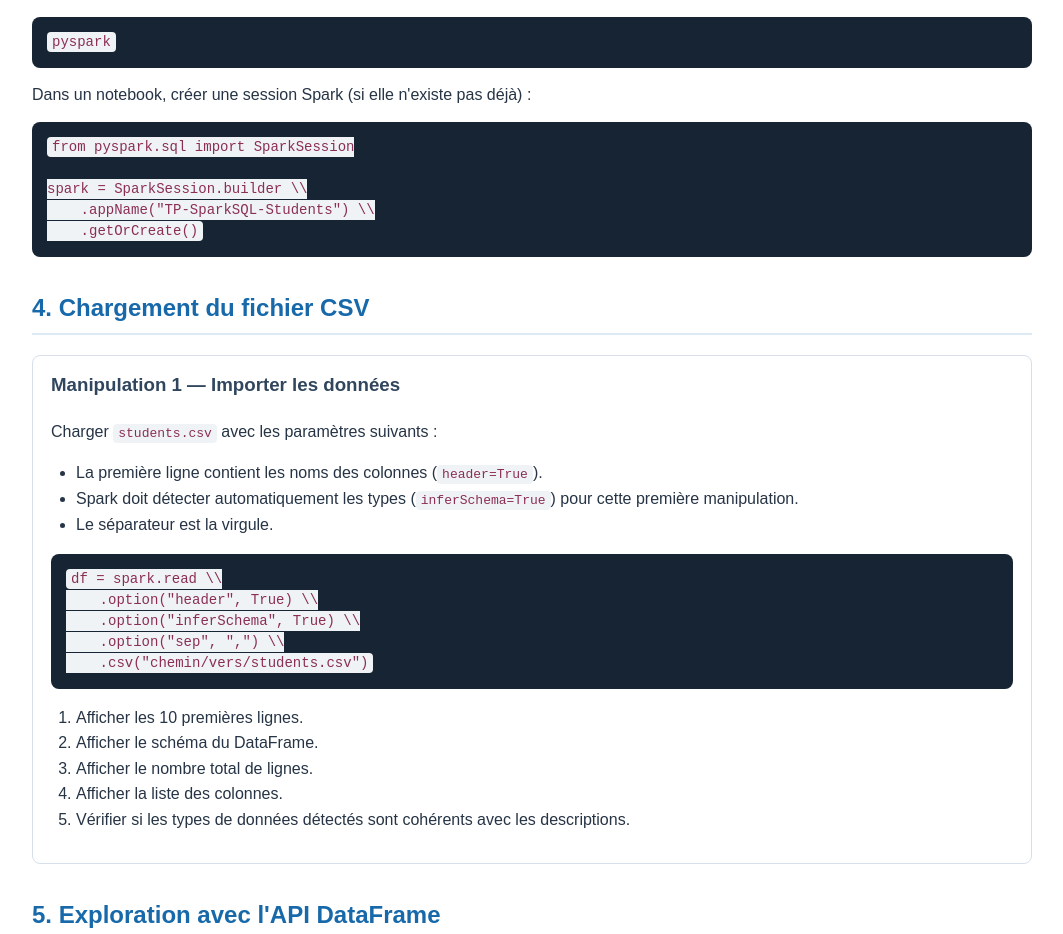
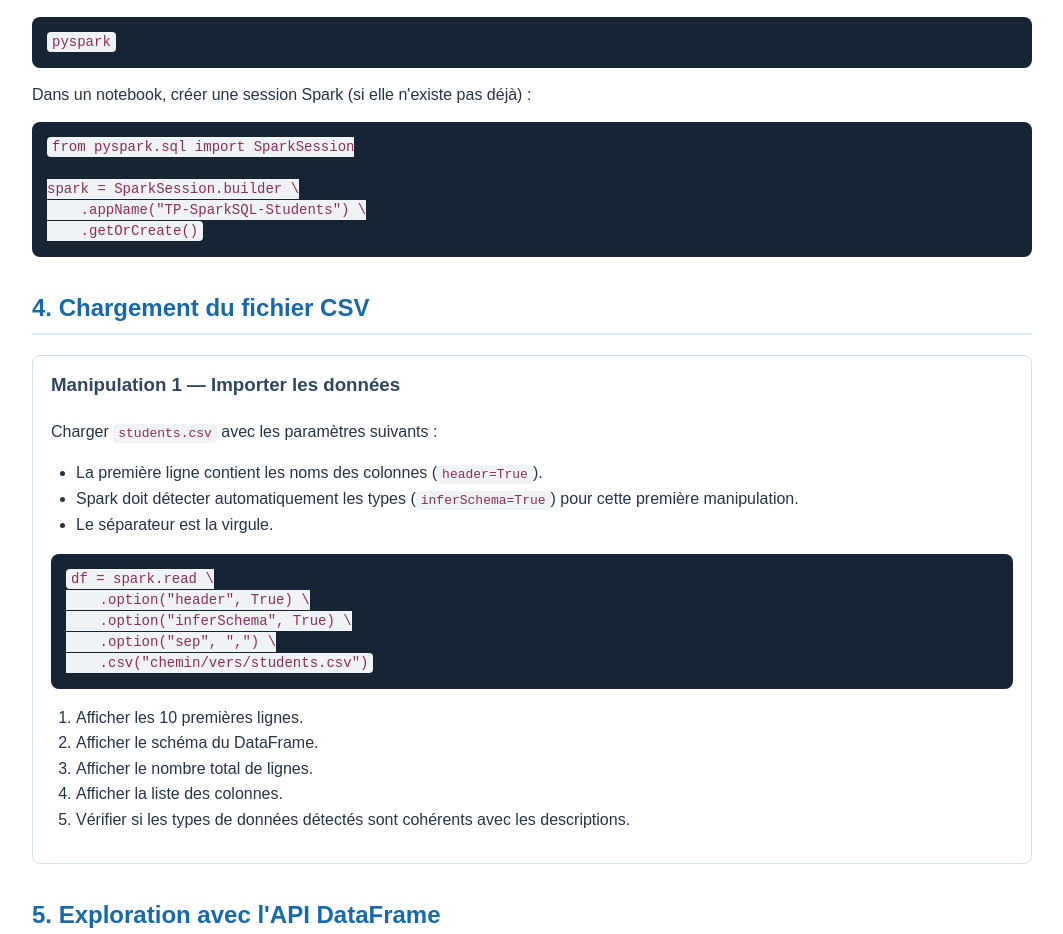
Before and after one commit to HamzaElkina/course, a plain HTML site: page bigdata2/TP-SparkSQL.html in a window 1280 px wide. Shown: the part 1160-2094 px from the top of the page, without its empty margins (108-1171 px from the left). Drawn offline with Linux system fonts and the light colour scheme.

Commit message:
Fix formatting and update Spark session code

```diff
--- a/bigdata2/TP-SparkSQL.html
+++ b/bigdata2/TP-SparkSQL.html
@@ -61,8 +61,8 @@ footer{border-top:1px solid var(--line);margin-top:36px;padding-top:15px;color:#
 <p>Dans un notebook, créer une session Spark (si elle n'existe pas déjà) :</p>
 <pre><code>from pyspark.sql import SparkSession
 
-spark = SparkSession.builder \\
-    .appName("TP-SparkSQL-Students") \\
+spark = SparkSession.builder \
+    .appName("TP-SparkSQL-Students") \
     .getOrCreate()</code></pre>
 
 <h2>4. Chargement du fichier CSV</h2>
@@ -70,10 +70,10 @@ spark = SparkSession.builder \\
 <h3>Manipulation 1 — Importer les données</h3>
 <p>Charger <code>students.csv</code> avec les paramètres suivants :</p>
 <ul><li>La première ligne contient les noms des colonnes (<code>header=True</code>).</li><li>Spark doit détecter automatiquement les types (<code>inferSchema=True</code>) pour cette première manipulation.</li><li>Le séparateur est la virgule.</li></ul>
-<pre><code>df = spark.read \\
-    .option("header", True) \\
-    .option("inferSchema", True) \\
-    .option("sep", ",") \\
+<pre><code>df = spark.read \
+    .option("header", True) \
+    .option("inferSchema", True) \
+    .option("sep", ",") \
     .csv("chemin/vers/students.csv")</code></pre>
 <ol>
 <li>Afficher les 10 premières lignes.</li>
```
